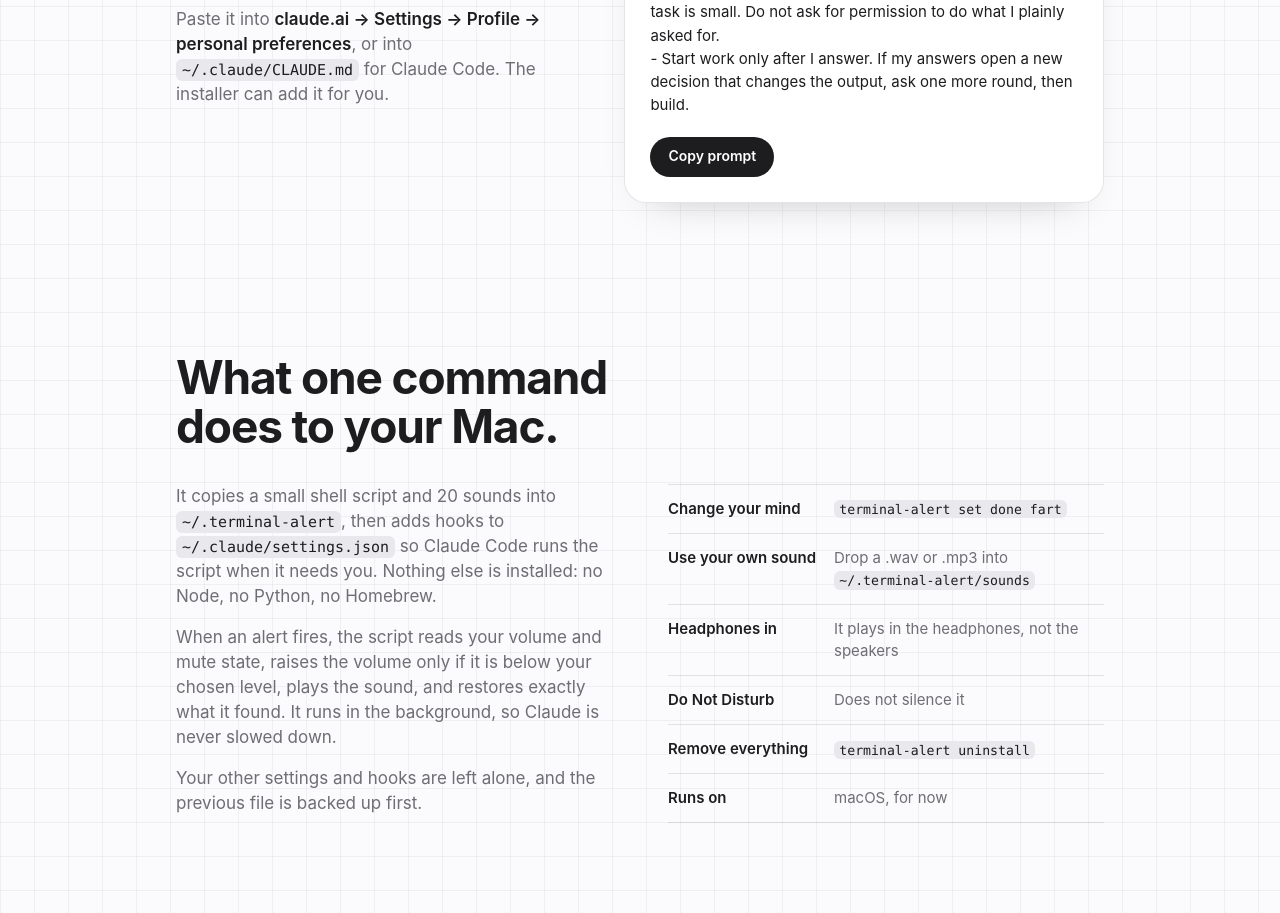
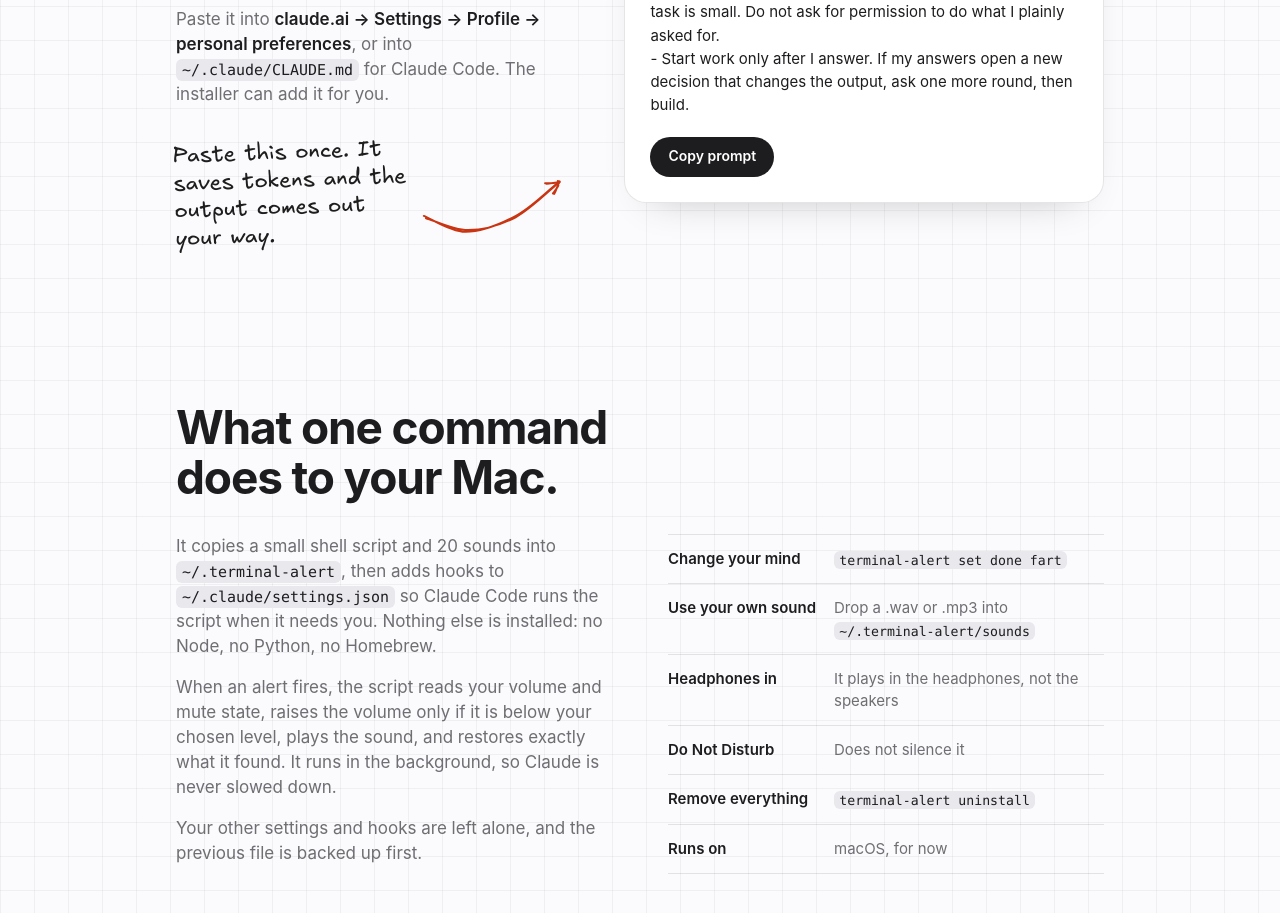
Before and after one commit to Sak3ham/terminal-alert, a plain HTML site: page index.html in a window 1280 px wide. Shown: the part 2000-2913 px from the top of the page. Drawn offline with Linux system fonts and the light colour scheme.

Commit message:
Add sketched note and arrow pointing at the ask-first prompt
Co-Authored-By: Claude Fable 5.2 <noreply@anthropic.com>

```diff
--- a/index.html
+++ b/index.html
@@ -102,6 +102,14 @@
         <h2>An alert only helps if Claude stops to ask.</h2>
         <p>Left alone, Claude often guesses, builds the wrong thing, and you pay for the tokens twice. This prompt makes it ask multiple-choice questions before anything complex. You answer in ten seconds and the work goes the right way the first time.</p>
         <p>Paste it into <strong>claude.ai → Settings → Profile → personal preferences</strong>, or into <code>~/.claude/CLAUDE.md</code> for Claude Code. The installer can add it for you.</p>
+        <p class="hand-note">
+          <span>Paste this once. It saves tokens and the output comes out your way.</span>
+          <svg viewBox="0 0 180 84" aria-hidden="true" fill="none" stroke="currentColor" stroke-width="2.4" stroke-linecap="round">
+            <path d="M7.0 56.3 C15.4 59.2, 38.4 75.4, 56.9 75.4 C75.4 75.3, 99.2 66.1, 118.1 56.0 C136.9 45.9, 161.4 21.2, 169.9 14.7 M9.5 59.0 C18.6 61.4, 42.2 73.4, 60.1 73.3 C78.0 73.1, 98.7 67.5, 117.1 57.9 C135.4 48.2, 161.1 22.2, 170.1 15.5"/>
+            <path d="M167.9 14.6 C168.6 16.5, 163.7 16.8, 152.5 17.1 M169.4 15.8 C163.5 16.4, 159.5 17.3, 154.1 17.7"/>
+            <path d="M167.9 14.6 C170.5 19.0, 167.5 21.7, 161.9 29.3 M169.4 15.8 C166.8 20.7, 166.1 25.8, 163.4 29.8"/>
+          </svg>
+        </p>
       </div>
       <div class="prompt-card">
         <pre id="prompt-text">Before starting any task that is complex, ambiguous, or expensive to redo, stop and ask me questions first.
--- a/site.css
+++ b/site.css
@@ -1,4 +1,12 @@
+/* Hand lettering for sketched notes, the same face as the portfolio. */
+@font-face {
+  font-family: "Excalifont";
+  src: local("Excalifont"), url("Excalifont-Regular.woff2") format("woff2");
+  font-display: swap;
+}
+
 :root {
+  --hand: "Excalifont", "Comic Sans MS", "Marker Felt", cursive;
   /* Same paper, ink and system type as Saksham's portfolio projects. */
   --sf: -apple-system, BlinkMacSystemFont, "SF Pro Display", "SF Pro Text", system-ui, sans-serif;
   --mono: ui-monospace, "SF Mono", Menlo, monospace;
@@ -307,6 +315,15 @@ input[type="range"]::-moz-range-thumb {
 .prompt-card .copy:hover { background: #3a3a3c; }
 .prompt-card .copy.is-done { background: var(--ok); color: #fff; }
 
+/* A sketched note pointing at the prompt, Excalidraw style. */
+.prompt-copy .hand-note {
+  margin-top: 36px; display: flex; align-items: flex-end; gap: 6px;
+  font-family: var(--hand); font-size: clamp(19px, 1.8vw, 22px); line-height: 1.25;
+  color: #1e1e1e;
+}
+.hand-note span { max-width: 15em; transform: rotate(-2deg); transform-origin: left bottom; }
+.hand-note svg { flex: none; width: 150px; height: 70px; margin-bottom: 14px; color: var(--alert-text); }
+
 /* ---- how --------------------------------------------------------------- */
 .how { padding-block: 150px 0; }
 .how h2 { max-width: 16ch; }
@@ -338,6 +355,7 @@ input[type="range"]::-moz-range-thumb {
 @media (max-width: 900px) {
   .pads { grid-template-columns: repeat(4, minmax(0, 1fr)); }
   .prompt-section, .how-grid { grid-template-columns: minmax(0, 1fr); gap: 32px; }
+  .hand-note svg { transform: rotate(62deg); width: 110px; height: 52px; margin: 0 0 -6px 4px; }
 }
 @media (max-width: 760px) {
   .slots { grid-template-columns: minmax(0, 1fr); }
```
Also changed, not shown: Excalifont-Regular.woff2 (added).
